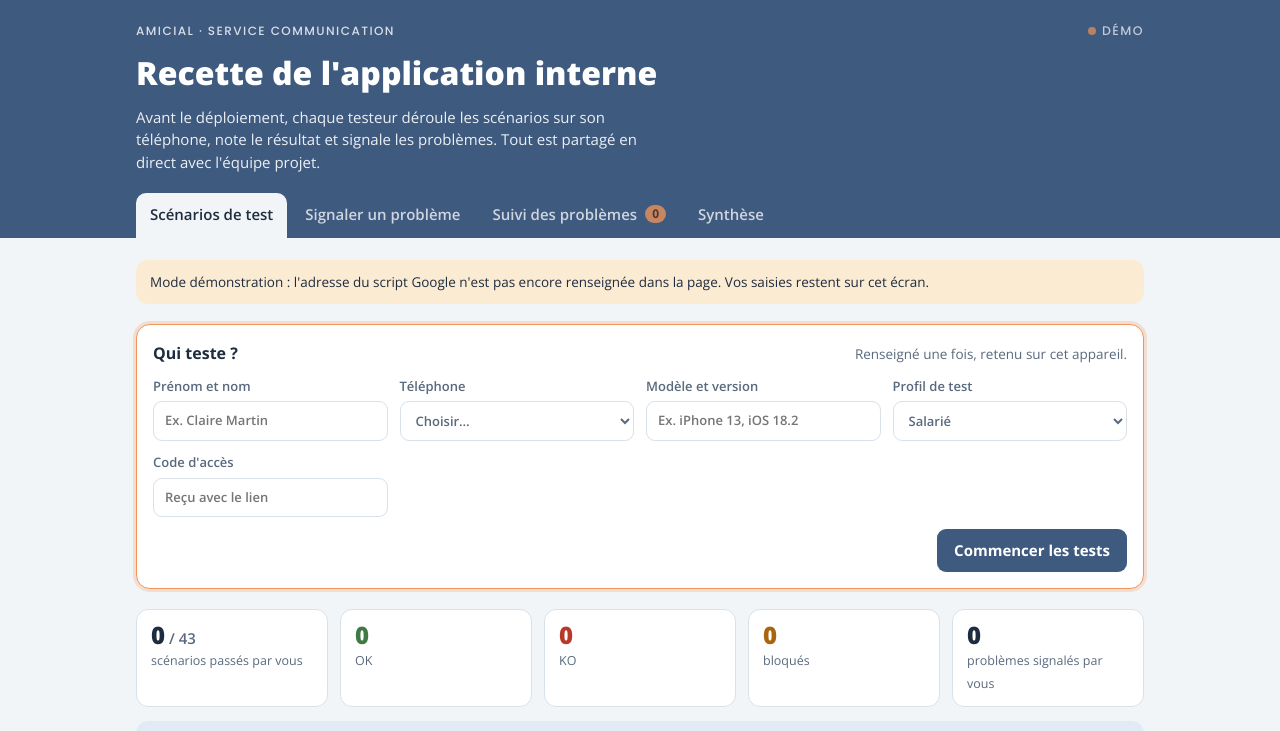
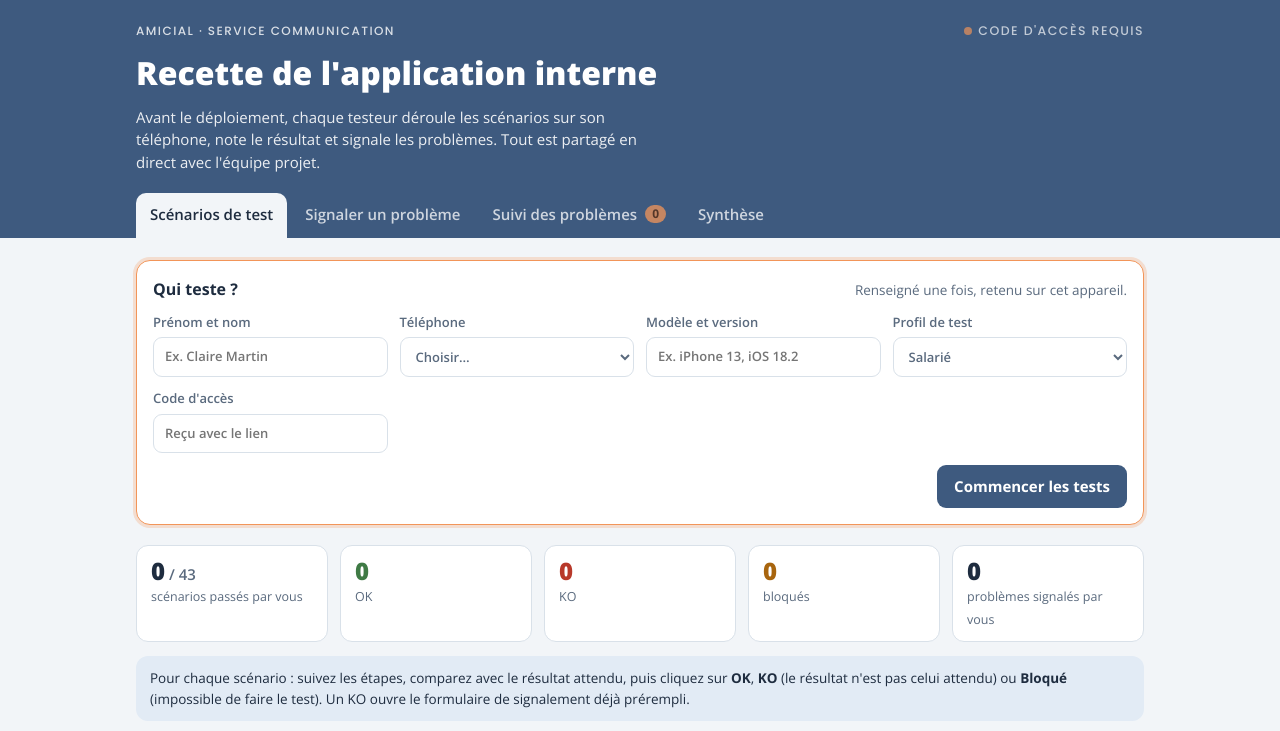
Before and after one commit to Amicial-communication/amicial-recette, a plain HTML site: page index.html in a window 1280 px wide. Shown: the top 731 px of the page. Drawn offline with nearby package versions, Linux system fonts and the light colour scheme.

Commit message:
Update index.html

```diff
--- a/index.html
+++ b/index.html
@@ -341,7 +341,7 @@ th.n{text-align:right}
 /* ================= CONFIGURATION =================
    Collez ici l'URL du script Google (déploiement « Application web »),
    celle qui se termine par /exec. */
-const API_URL = 'COLLEZ_ICI_L_URL_DU_SCRIPT_GOOGLE';
+const API_URL = 'https://script.google.com/macros/s/AKfycbxso1PDNxybfcBBdkkQVf7eUukVX9yNaUeAk1AgFkof9EQ_AlGcpIy56lu0twexWVvrmA/exec';
 /* ================================================= */
 (() => {
 /* ---------- Plan de test ---------- */
```
